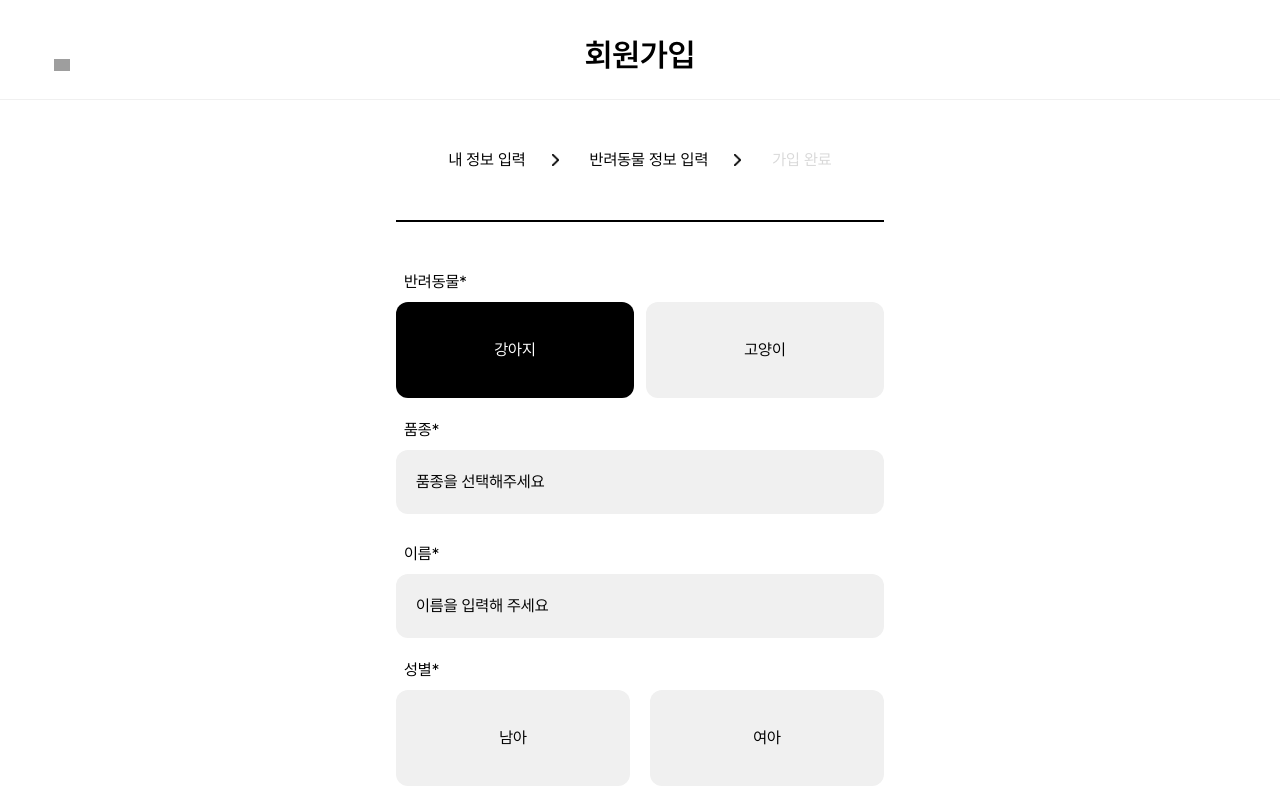
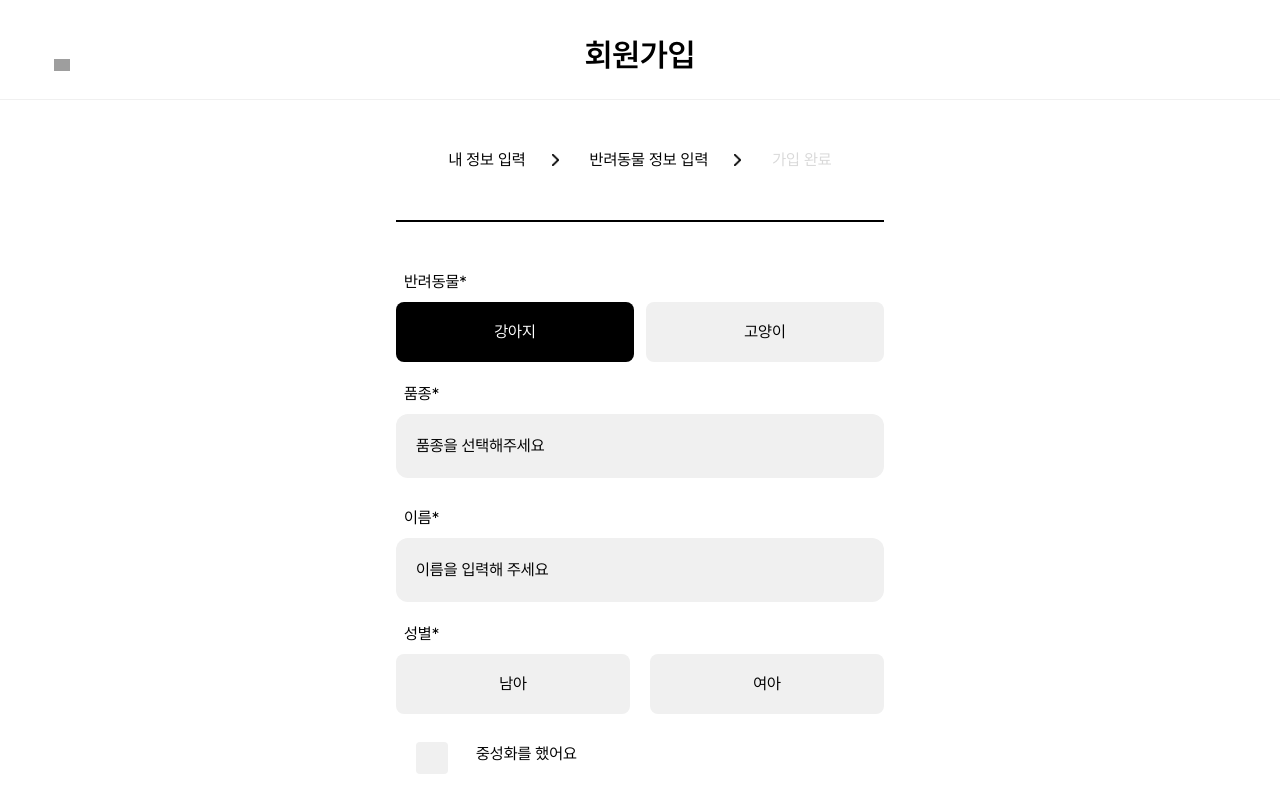
Before and after one commit to petD-ary/petDiary, a Next.js app: page /account in a window 1280 px wide. Both pictures are taken after typing "Sample", "Sample", "Sample123", "Sample123" into the empty fields and a click on the button "중복 확인". Shown: the top 800 px of the page. Built offline with nearby package versions, Linux system fonts and the light colour scheme; grey boxes are pictures that could not be loaded.

Commit message:
style: 공통 css와 조건부 css 코드 분리

```diff
--- a/app/components/Input/TypeButton/index.tsx
+++ b/app/components/Input/TypeButton/index.tsx
@@ -1,4 +1,4 @@
-import React from "react";
+import React from 'react';
 
 interface TypeButtonProps {
   type: string;
@@ -13,13 +13,14 @@ function TypeButton({ type, selectedType, setType }: TypeButtonProps) {
 
   return (
     <button
-      type="button"
+      type='button'
       onClick={handleClick}
-      className={
-        selectedType === type
-          ? "  flex-grow bg-black text-white py-9 px-8 rounded-xl"
-          : " flex-grow bg-grayColor-100 py-9 px-8 rounded-xl"
-      }
+      className={`
+      flex-grow
+      rounded-lg
+      h-[60px]
+        ${selectedType === type ? 'bg-black text-white' : 'bg-grayColor-100'}
+      `}
     >
       {type}
     </button>
```
